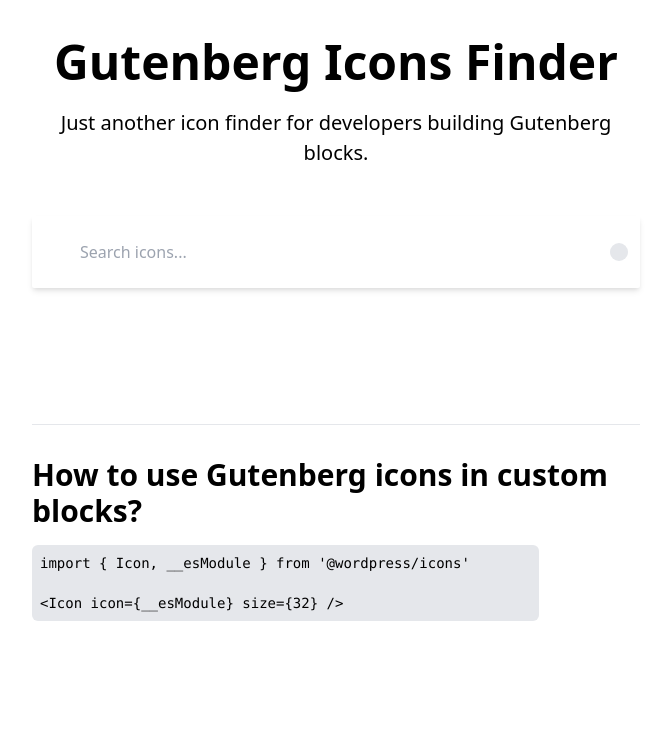
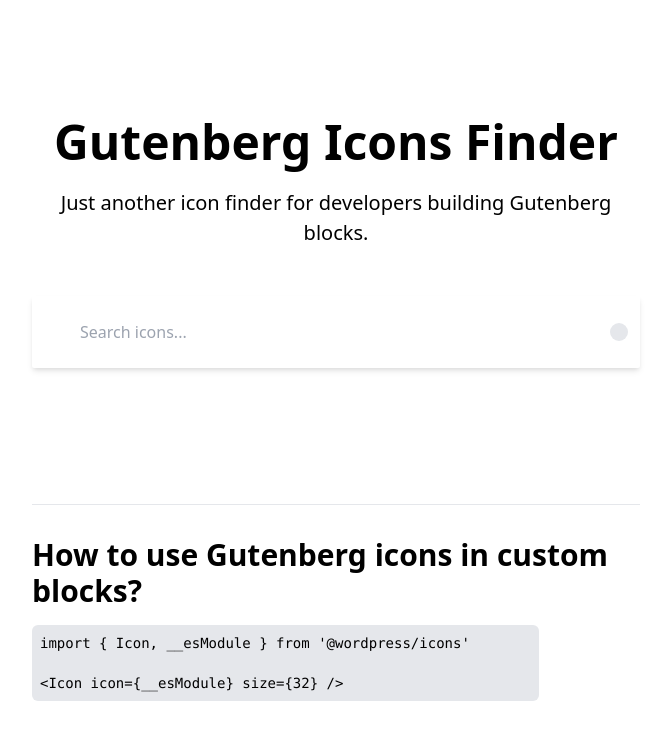
Before and after one commit to dinhtungdu/gutenberg-icons-finder, a React (Create React App) app: page / in a window 1280 px wide. Shown: the top 740 px of the page, without its empty margins (304-975 px from the left). Built offline with nearby package versions, Linux system fonts and the light colour scheme; some icons are missing.

Commit message:
fix: padding

```diff
--- a/src/App.js
+++ b/src/App.js
@@ -69,7 +69,7 @@
   );
 
   return (
-    <div className="container max-w-screen-sm px-4 pt-8 mx-auto pb-28">
+    <div className="container max-w-screen-sm px-4 mx-auto py-28">
       <header className="text-center">
         <h1 className="text-5xl font-bold leading-tight">
           Gutenberg Icons Finder
```
